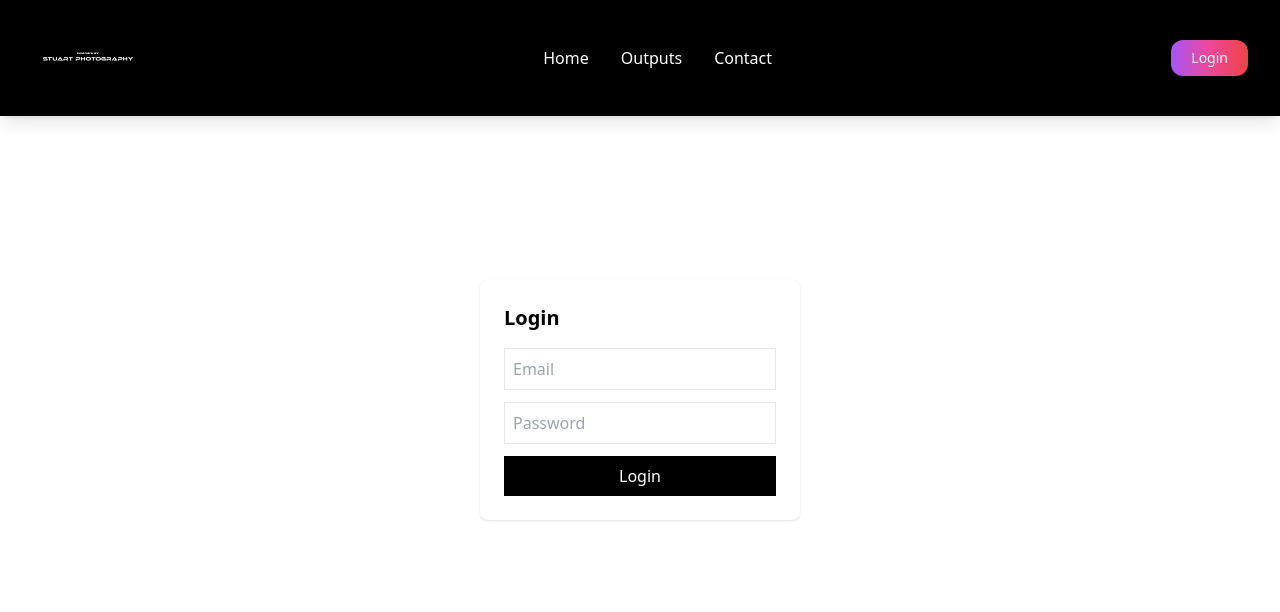
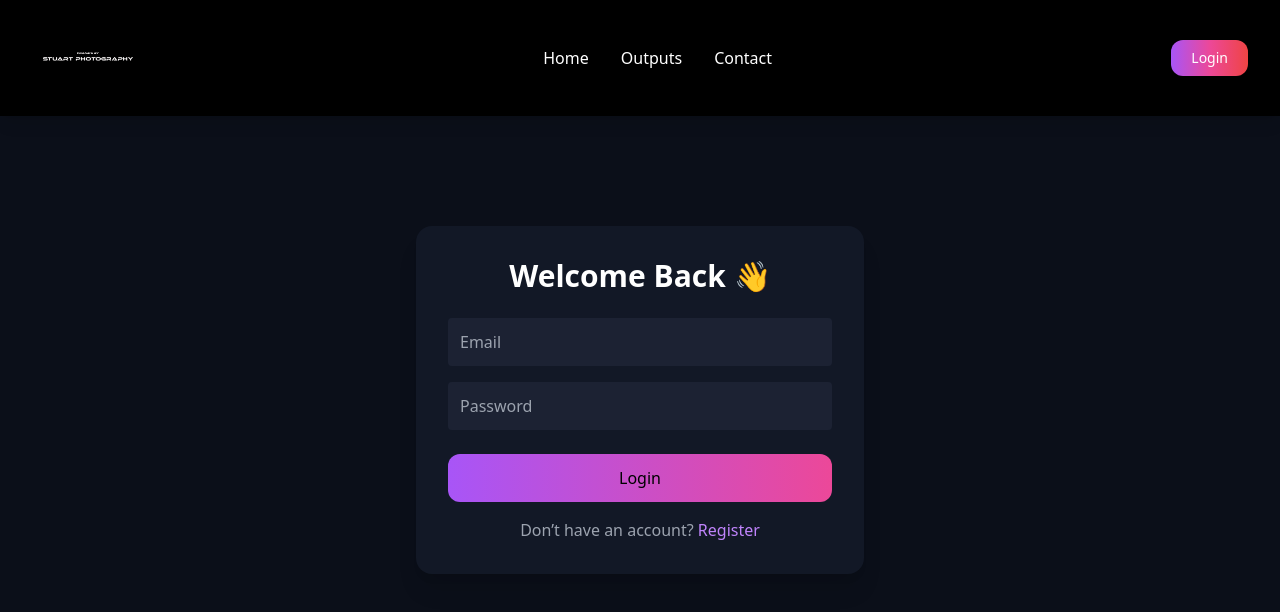
Before and after one commit to anantharjun672001-a11y/FrontendFSD, a React (Vite) app: page /login in a window 1280 px wide. Shown: the top 612 px of the page. Built offline with nearby package versions, Linux system fonts and the light colour scheme.

Commit message:
login ui upgraded

```diff
--- a/src/pages/user/Login.jsx
+++ b/src/pages/user/Login.jsx
@@ -1,6 +1,6 @@
 import axios from "axios";
 import { useState } from "react";
-import { useNavigate } from "react-router-dom";
+import { useNavigate, Link } from "react-router-dom";
 
 const Login = () => {
   const navigate = useNavigate();
@@ -10,15 +10,22 @@ const Login = () => {
     password: "",
   });
 
+  const [loading, setLoading] = useState(false);
+
   const handleChange = (e) => {
     setForm({ ...form, [e.target.name]: e.target.value });
   };
 
-
   const handleSubmit = async (e) => {
     e.preventDefault();
 
-  const res = await axios.post("http://localhost:3000/api/auth/login", form);
+    try {
+      setLoading(true);
+
+      const res = await axios.post(
+        "http://localhost:3000/api/auth/login",
+        form
+      );
 
       localStorage.setItem("token", res.data.token);
       localStorage.setItem("user", JSON.stringify(res.data.user));
@@ -28,18 +35,28 @@ const Login = () => {
       } else {
         navigate("/");
       }
+    } catch (err) {
+      alert("Invalid credentials");
+    } finally {
+      setLoading(false);
+    }
   };
 
   return (
-    <div className="min-h-screen flex items-center justify-center">
-      <form onSubmit={handleSubmit} className="p-6 bg-white shadow rounded-lg w-80">
-        <h2 className="text-xl font-bold mb-4">Login</h2>
+    <div className="min-h-screen bg-[#0B0F19] flex items-center justify-center px-6">
+      <form
+        onSubmit={handleSubmit}
+        className="bg-[#121826] p-8 rounded-2xl shadow-xl w-full max-w-md"
+      >
+        <h2 className="text-3xl font-bold text-white text-center mb-6">
+          Welcome Back 👋
+        </h2>
 
         <input
           type="email"
           name="email"
           placeholder="Email"
-          className="w-full border p-2 mb-3"
+          className="w-full mb-4 p-3 rounded bg-[#1c2233] text-white outline-none"
           onChange={handleChange}
         />
 
@@ -47,13 +64,23 @@ const Login = () => {
           type="password"
           name="password"
           placeholder="Password"
-          className="w-full border p-2 mb-3"
+          className="w-full mb-6 p-3 rounded bg-[#1c2233] text-white outline-none"
           onChange={handleChange}
         />
 
-        <button className="w-full bg-black text-white py-2">
-          Login
+        <button
+          disabled={loading}
+          className="w-full py-3 rounded-xl bg-gradient-to-r from-purple-500 to-pink-500 hover:scale-105 transition"
+        >
+          {loading ? "Logging in..." : "Login"}
         </button>
+
+        <p className="text-gray-400 text-center mt-4">
+          Don’t have an account?{" "}
+          <Link to="/register" className="text-purple-400 hover:underline">
+            Register
+          </Link>
+        </p>
       </form>
     </div>
   );
```
Lines whose indentation alone changed are shown as unchanged.
